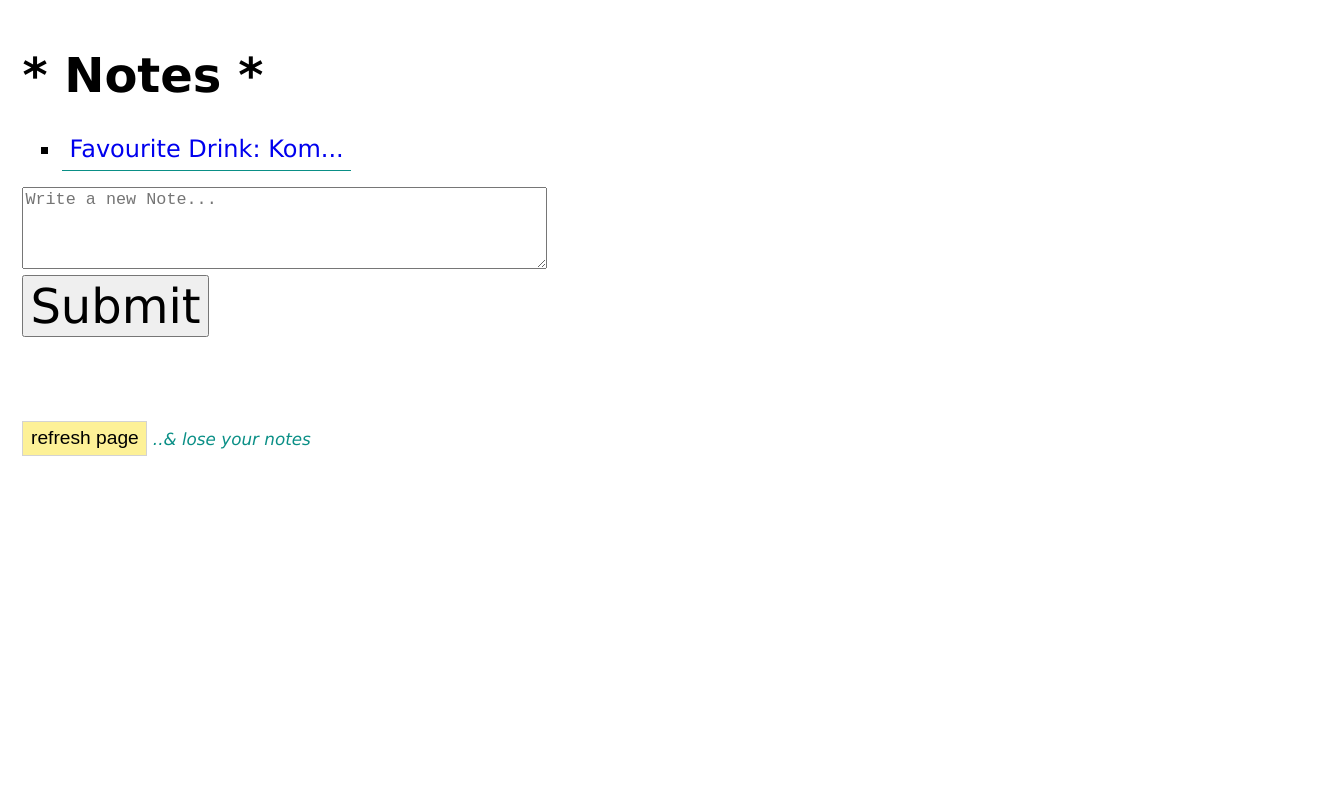
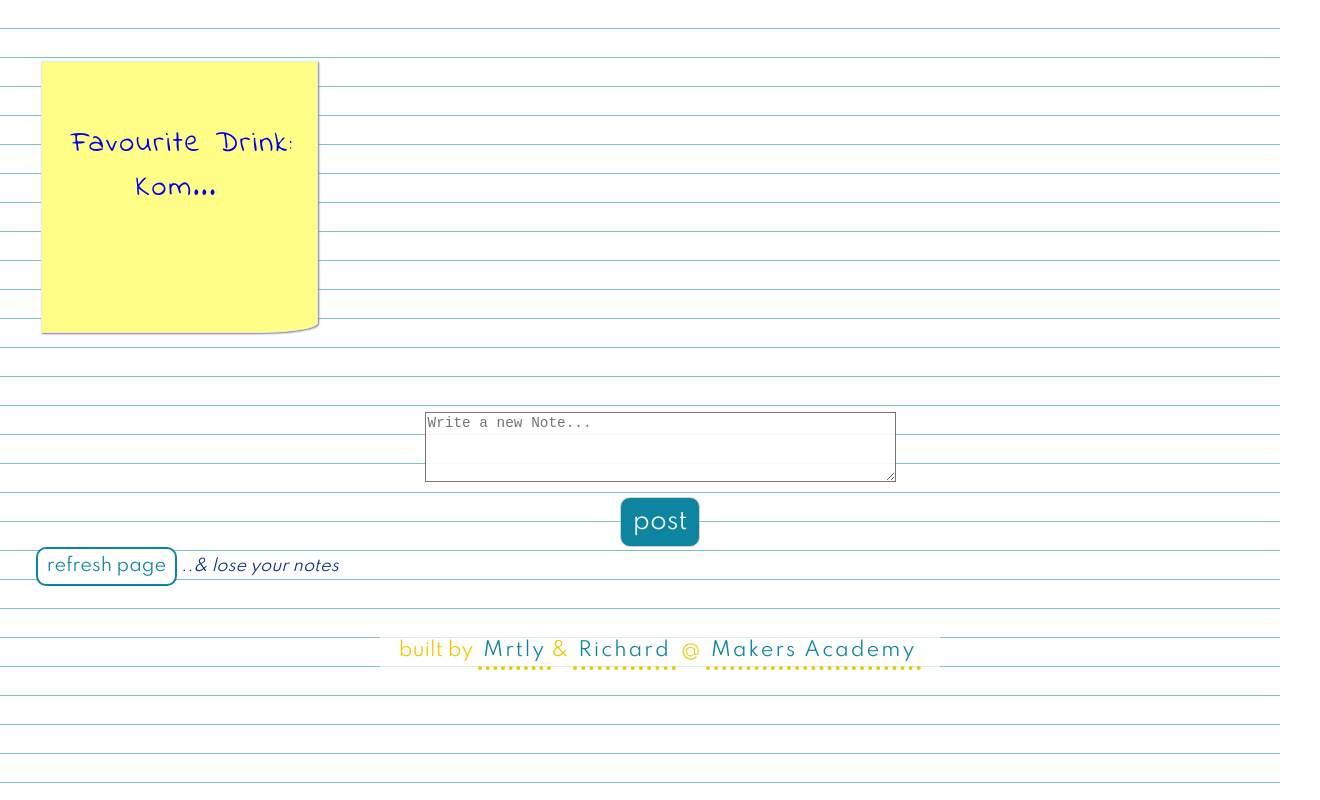
Before and after one commit to Mrtly/Notes-js, a plain HTML site: page index.html in a window 1280 px wide. Shown: the whole page, 1320 px wide, since content can reach past the window. Drawn offline with Linux system fonts and the light colour scheme.

Commit message:
add theme

```diff
--- a/index.html
+++ b/index.html
@@ -5,17 +5,24 @@
     <link rel="stylesheet" type="text/css" href="theme.css">
 </head>
 <body>
-
-<h1> * Notes * </h1>
+<div class="container">
 <div id="app">hello</div>
 
+<div id="noteinput">
 <textarea rows="4" cols="50" name="create_note" form="new_note" placeholder="Write a new Note..."></textarea>
 <form action="notes/new" id="new_note" method="post">
-    <input id="button" type="submit" value="Submit"/>
-</form>
+    <input id="button" type="submit" value="post"/>
+</form></div>
+
+<div id="refresh"><button id="refreshbutton" onClick="window.location.reload();">refresh page</button>
+<i>..& lose your notes</i>
+</div>
+
 
 <footer>
-    <button id="refreshbutton" onClick="window.location.reload();">refresh page</button> <i>..& lose your notes</i></footer>
+ <span id="f2">built by <a href="https://github.com/Mrtly" target="_blank">Mrtly</a>& <a href="https://github.com/richardpattinson" target="_blank">Richard</a> @ <a href="https://makers.tech" target="_blank">Makers Academy</a></span>
+</footer>
+</div>
 <script src="tests/assert.js"></script>
 <script src="note.js"></script>
 <script src="note-list-model.js"></script>
--- a/theme.css
+++ b/theme.css
@@ -1,14 +1,135 @@
-html { padding: 0.6em;
-    font-family: 'Lucida Grande', Verdana, sans-serif;
-    font-size: 24px;
-    overscroll-behavior: none
+@import url('https://fonts.googleapis.com/css?family=Spartan|Indie+Flower&display=swap');
+html {
+    font-family: 'Spartan', Verdana, sans-serif;
+    font-size: 20px;
+    color: #0a2d8f;
+    align-content: center
 }
-ul { list-style-type: square;}
-a { border-bottom: 1px#0a8f86 solid; text-decoration:none; cursor: pointer; padding: 0.3em}
-a:visited, a:active { color: #0a8f86}
-a:hover { background-color: #fce85299}
-textarea {font-size: 0.7em}
-input {font-size: 2em; font-family: verdana}
-footer {color: #0a8f86; font-size: 0.7em; margin-top: 5em}
-button {background-color: #fce85299;font-size: 0.8rem; text-decoration: none; border: 1px lightgrey solid; padding: 0.3em 0.4em}
-button:hover {background-color: #0a8f8699}
+
+body {
+    margin: 0;
+    min-height: 100vh;
+    background-image: repeating-linear-gradient(white 0px, white 28px, teal 29px);
+    display: flex;
+    flex-wrap: wrap;
+    width: 100vw;
+    gap: 1em 1px;
+    overscroll-behavior: none;
+    background-size: cover;
+    background-repeat: no-repeat
+}
+
+.container {
+    padding: 1em
+}
+
+ul {
+    list-style-type: none;
+    padding: 0
+}
+
+a {
+    text-decoration: none;
+    cursor: pointer;
+    padding: 0.2em
+}
+
+a:visited,
+a:active {
+    color: #0b40d3
+}
+
+a:hover {
+    background-color: #fce85299
+}
+
+#noteinput {
+    text-align: center;
+    margin-top: 1.6em;
+    font-size: 1.2em;
+}
+
+textarea {
+    font-size: 0.6em;
+    background-color: #ffffffe9;
+    margin-bottom: 0.5em
+}
+
+#refresh {
+    font-size: 0.8em;
+    margin-left: 1em;
+}
+
+footer {
+    text-align: center;
+    font-size: 1.2em;
+    margin-top: 2em
+}
+
+button,
+#button {
+    color: whitesmoke;
+    font-family: 'Spartan';
+    border-radius: 10px;
+    background-color: #0d85a0;
+    font-size: 1.2rem;
+    text-decoration: none;
+    border: 1px lightgrey solid;
+    padding: 0.4em 0.5em;
+}
+
+button {
+    font-size: 1.1em;
+    background-color: white;
+    border: 2px solid #0d85a0;
+    color: #0d85a0;
+
+}
+
+
+button:hover,
+#button:hover {
+    cursor: pointer;
+}
+
+
+
+#app {
+    display: flex;
+    flex-wrap: wrap;
+    width: 100vw;
+    gap: 4px 2px;
+}
+
+li {
+    font-family: 'Indie Flower';
+    margin: 0.7em;
+    text-align: center;
+    width: 275px;
+    height: 210px;
+    padding-top: 2em;
+    border: 1px solid #E8E8E8;
+    font-family: 'Indie Flower';
+    letter-spacing: 2px;
+    font-size: 1.5em;
+    color: darkblue;
+    border-bottom-right-radius: 60px 10px; //thats the folding corner
+    display: inline-block;
+    background: #ffff88;
+    box-shadow: 1px 1px 2px gray;
+}
+
+#f2 {
+    font-size: 0.8em;
+    padding-top: 0.5em;
+    color:#edca06;
+    background-color: #ffffffb3;
+    padding: 1em;
+}
+
+#f2 a , #f2 a:visited, #f2 a:active{
+    letter-spacing: 2px;
+    padding: 5px;
+    color:  #0d85a0;
+    border-bottom: 4px dotted #edca06;
+}
```
Also changed, not shown: notes.png (added), 1 other file.
